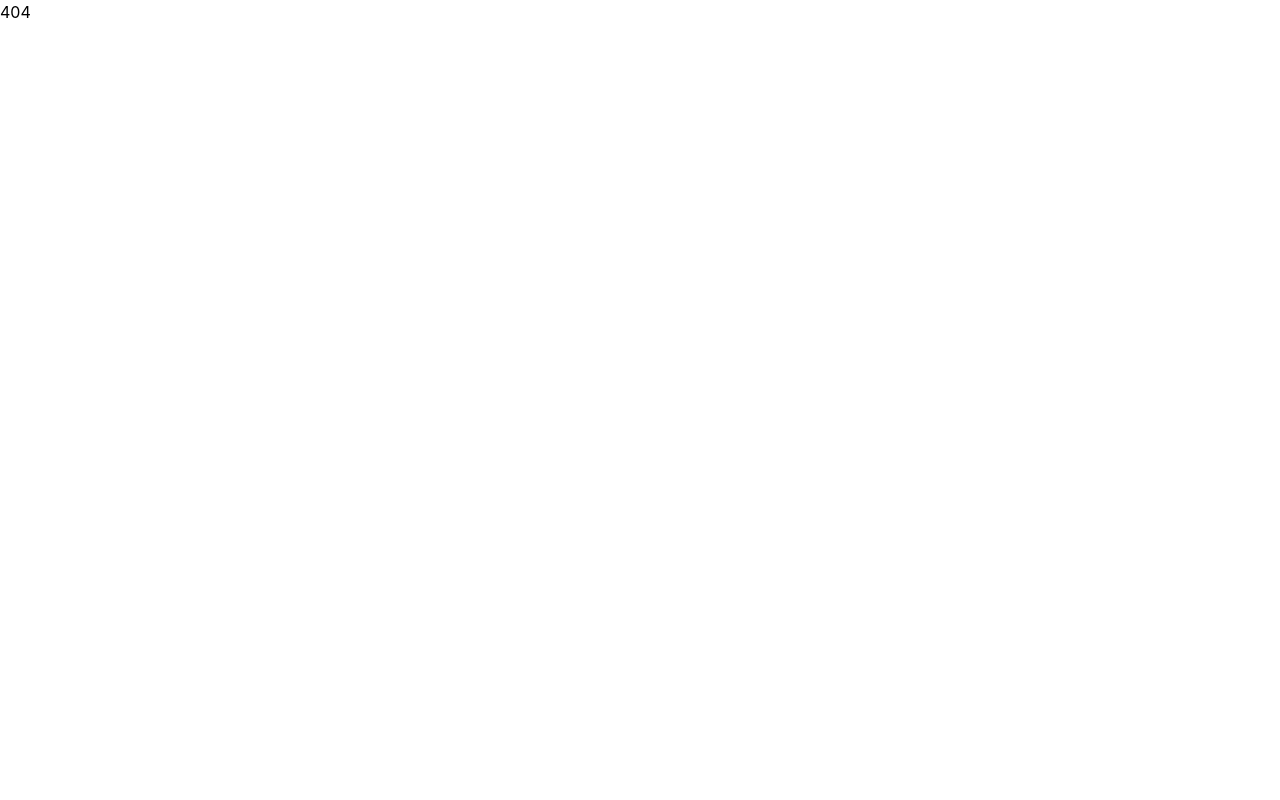
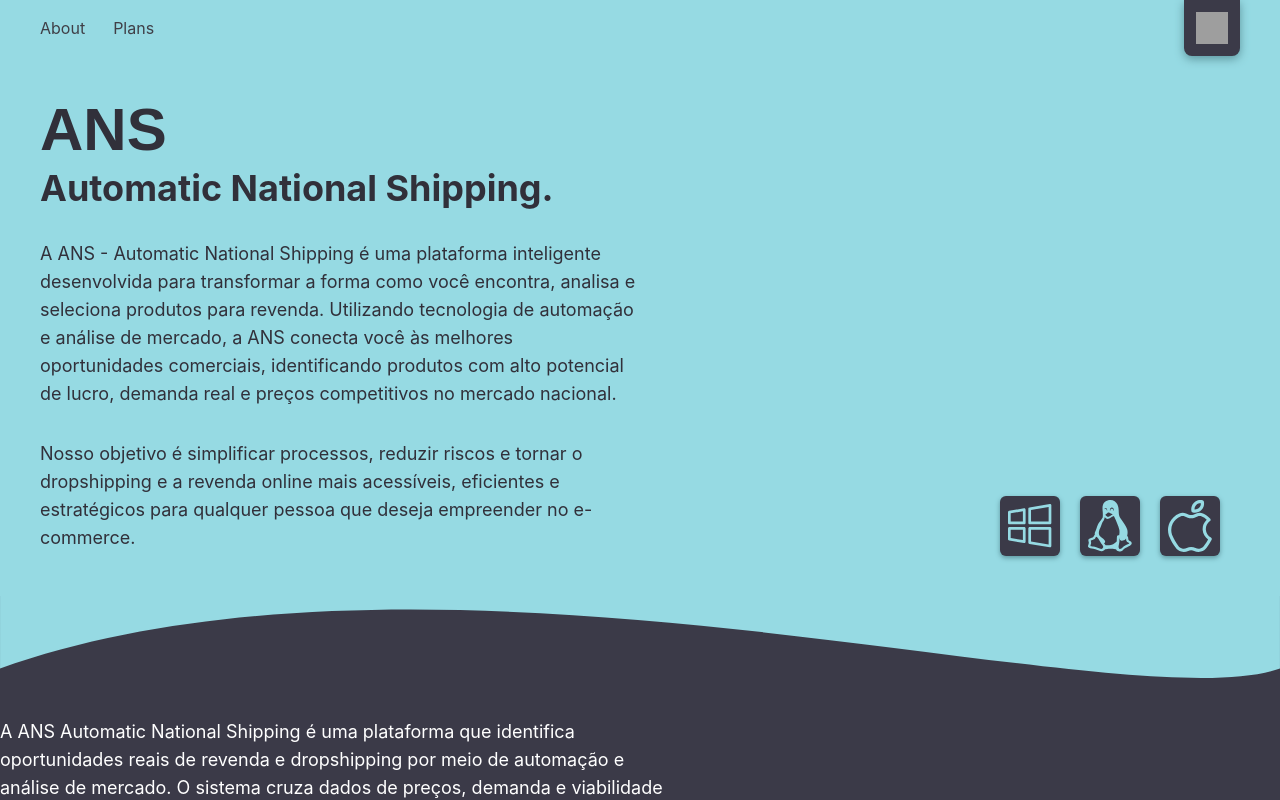
Before and after one commit to lopinims1/ANS-projeto.sa, a React (Vite) app in the folder frontend/: page / in a window 1280 px wide. Shown: the top 800 px of the page. Built offline with nearby package versions, Linux system fonts and the light colour scheme; grey boxes are pictures that could not be loaded; a web font is replaced by a local one.

Commit message:
Atualização Final

```diff
--- a/frontend/src/App.jsx
+++ b/frontend/src/App.jsx
@@ -15,7 +15,7 @@ function App() {
     <>
       <CartProvider>
       <Routes>
-        <Route path="/menu" element={<Menu />} />
+        <Route path="/" element={<Menu />} />
         <Route path="/login" element={<Login />} />
         <Route path="/register" element={<Register />} />
         <Route path="/home" element={<Home />} />
--- a/frontend/src/screens/Menu.jsx
+++ b/frontend/src/screens/Menu.jsx
@@ -13,10 +13,8 @@ import MacIcon from '../assets/OsIcons/MacIcon.svg'
 
 export default function Menu() {
     const headerInfos = [
-        { title: "Home", link: "/home", active: false },
-        { title: "About", link: "/about", active: false },
-        { title: "Plans", link: "/plans", active: false },
-        { title: "Contact", link: "/contact", active: false },
+        { title: "About", link: "about", active: false },
+        { title: "Plans", link: "plans", active: false },
     ];
     const [headerInfosActive, setHeaderInfosActive] = useState(headerInfos);
     const [iconVisible, setIconVisible] = useState(true);
@@ -29,6 +27,17 @@ export default function Menu() {
         } else {
             setContainerOpen(false);
             setTimeout(() => setIconVisible(true), 350);
+        }
+    }
+
+    function handleNavClick(e, info) {
+        e.preventDefault();
+        setHeaderInfosActive(headerInfosActive.map(i =>
+            i.title === info.title ? { ...i, active: true } : { ...i, active: false }
+        ));
+        const section = document.getElementById(info.link);
+        if (section) {
+            section.scrollIntoView({ behavior: 'smooth' });
         }
     }
 
@@ -51,7 +60,7 @@ export default function Menu() {
                 { image: "Models", text: "2 variações de cor" },
                 { image: "Foguinho", text: "Lojas em alta (1)" },
             ],
-            link: "/",
+            link: "/register",
             btn: "ASSINAR",
             popular: false,
             basic: true,
@@ -67,7 +76,7 @@ export default function Menu() {
                 { image: "Foguinho", text: "Lojas em alta (3)" },
             ],
 
-            link: "/",
+            link: "/register",
             btn: "ASSINAR",
             popular: true,
             basic: false,
@@ -82,7 +91,7 @@ export default function Menu() {
                 { image: "Alert", text: "Alerta de produtos (Sem fila)" },
                 { image: "Foguinho", text: "Lojas em alta (3)" },
             ],
-            link: "/",
+            link: "/register",
             btn: "ASSINAR",
             popular: false,
             basic: false,
@@ -98,17 +107,15 @@ export default function Menu() {
                 <div className='flex items-center justify-between w-full max-w-7xl'>
 
                     <nav className="flex gap-7">
-
-                        {/* Font bold em cada item com active true */}
                         {headerInfosActive.map(info => (
-                            <ul key={info.title} onClick={() => {
-
-                                setHeaderInfosActive(headerInfosActive.map(i =>
-                                    i.title === info.title ? { ...i, active: true } : { ...i, active: false }
-                                ));
-                            }}>
+                            <ul key={info.title}>
                                 <li className={info.active ? "font-bold" : ""}>
-                                    <a href={info.link}>{info.title}</a>
+                                    <a
+                                        href={`#${info.link}`}
+                                        onClick={(e) => handleNavClick(e, info)}
+                                    >
+                                        {info.title}
+                                    </a>
                                 </li>
                             </ul>
                         ))}
@@ -166,7 +173,8 @@ export default function Menu() {
             <img className='w-full' src="./bottomMain.svg" />
 
 
-            <section className='flex justify-center w-full py-10 h-100 text-white'>
+            {/* id="about" adicionado aqui para o scroll funcionar */}
+            <section id='about' className='flex justify-center w-full py-10 h-100 text-white'>
                 <div className='flex justify-between w-full max-w-7xl'>
 
                     <div className='w-full max-w-2xl flex flex-col gap-5 text-lg font-normal'>
@@ -176,6 +184,7 @@ export default function Menu() {
                 </div>
             </section>
 
+            {/* id="plans" já existia aqui */}
             <section id='plans' className='flex justify-center w-full py-10 text-white'>
                 <div className='flex items-center justify-center gap-2 w-full max-w-7xl'>
                     {infoPlans.map((plan) => (
```
